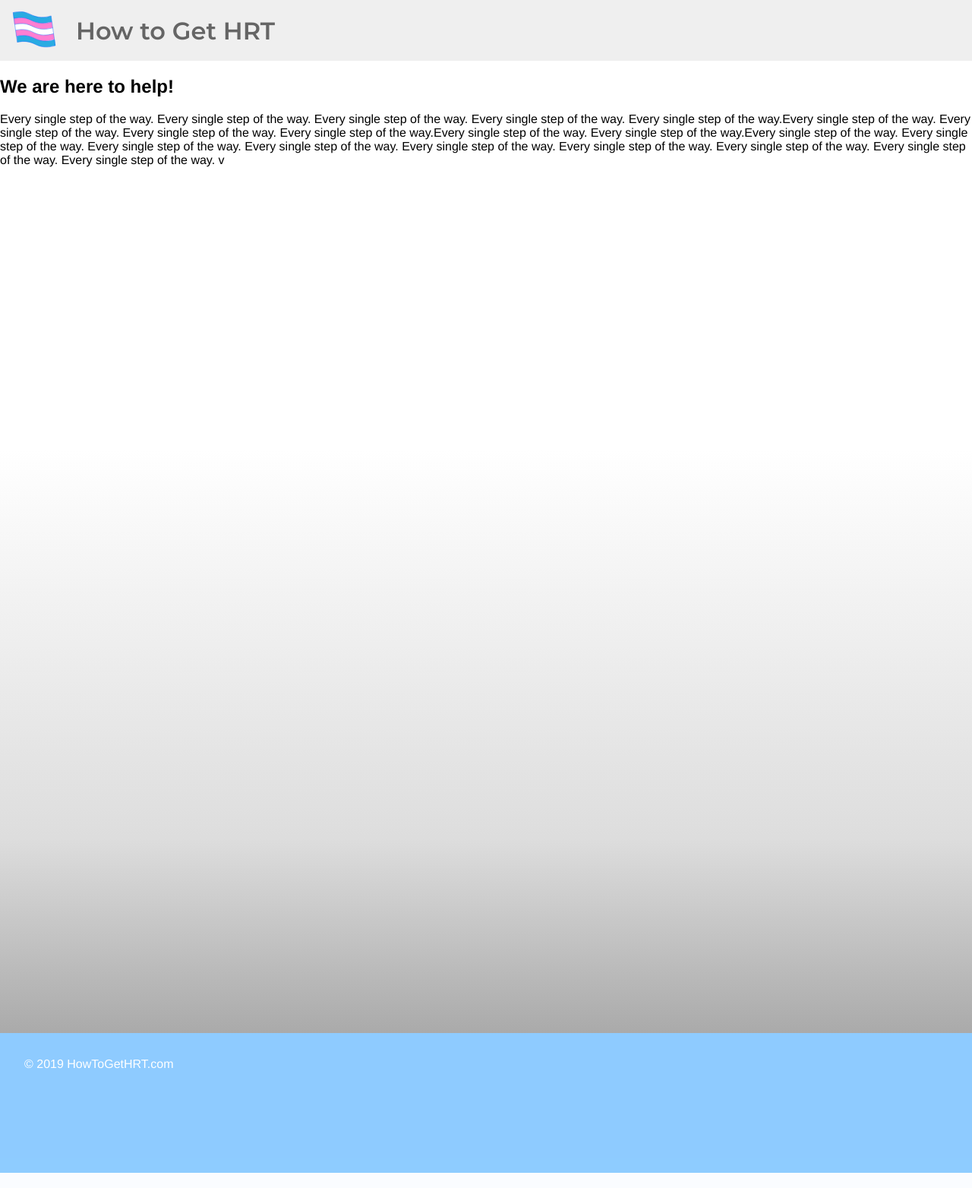
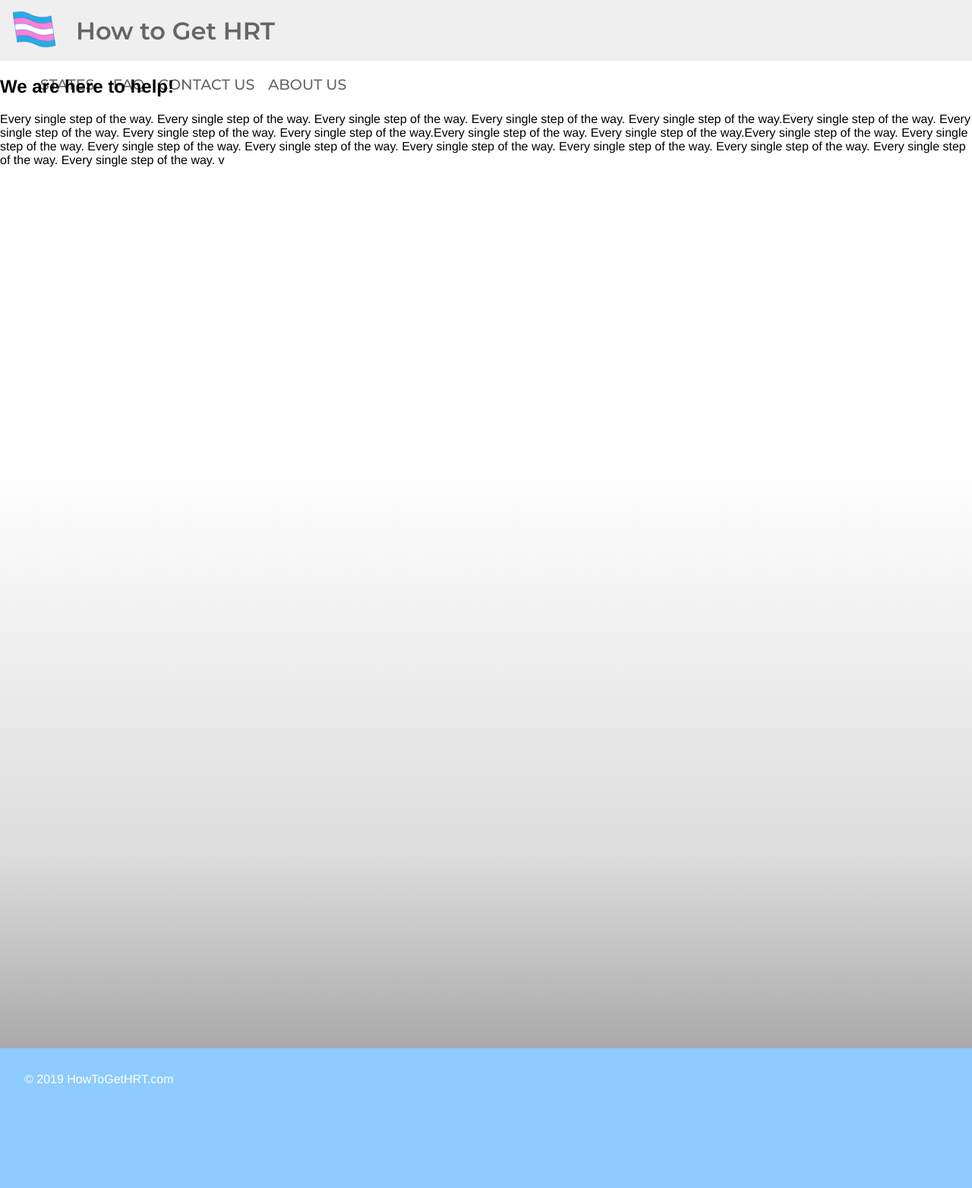
Before and after one commit to lukovana/How-to-Get-HRT, a PHP site: page / in a window 1280 px wide. Shown: the whole page at 76% size. Run offline with PHP 8.4, Linux system fonts and the light colour scheme; data that the repository does not hold is empty; some web fonts are replaced.

Commit message:
Deleted grids

```diff
--- a/stylesheets/website.css
+++ b/stylesheets/website.css
@@ -25,7 +25,7 @@
 }
 
 /*  DEFAULT LAYOUT      */
-body {
+/*body {
     display: grid;
     grid-template-areas:
         "headernav"
@@ -33,7 +33,7 @@ body {
         "main"
         "footer";
 }
-/*#h_wrapper {
+#h_wrapper {
     display: flex;
     overflow: hidden;
     height: 8vh;
```
